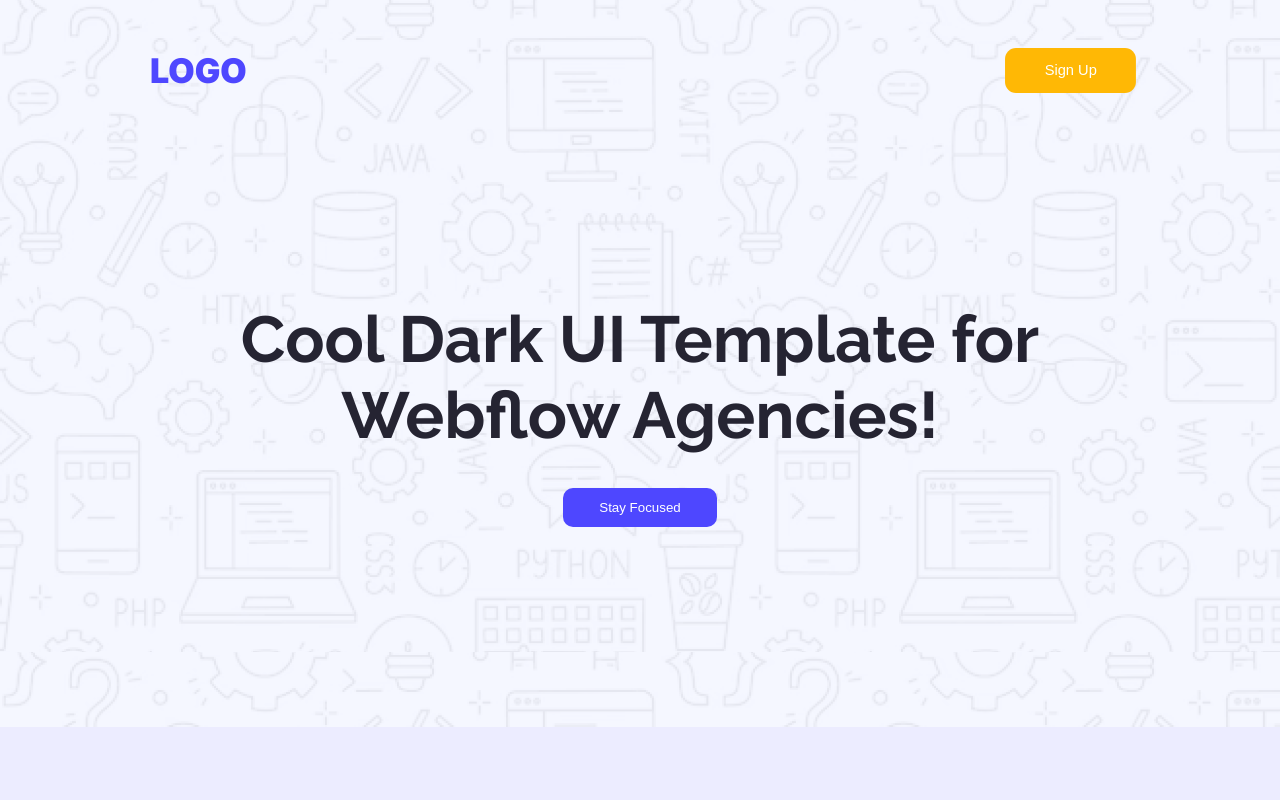
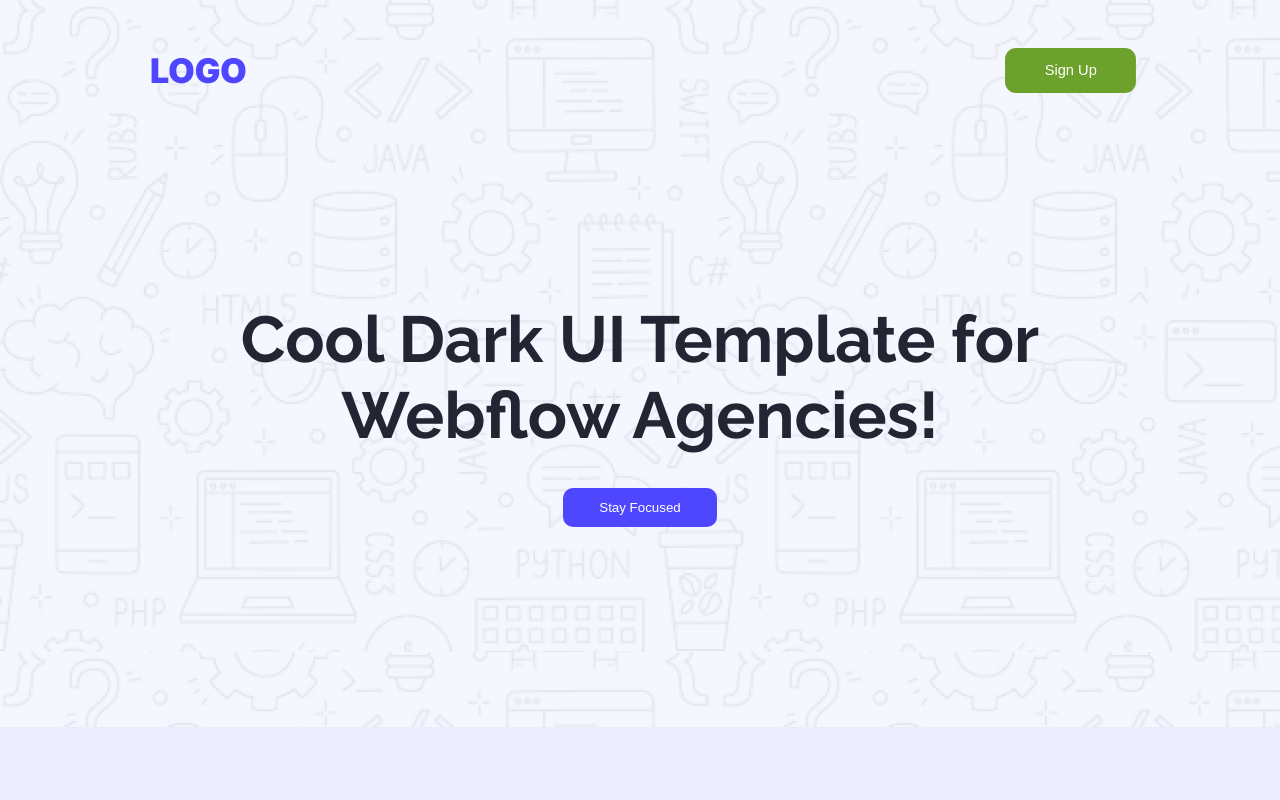
Before and after one commit to muttalib06/landing-launchpad, a plain HTML site: page index.html in a window 1280 px wide. In both pictures the pointer is over the button "Sign Up". Shown: the top 800 px of the page. Drawn offline with Linux system fonts and the light colour scheme.

Commit message:
added color of button during hover effect

```diff
--- a/styles/style.css
+++ b/styles/style.css
@@ -29,7 +29,7 @@ body{     background-color:rgb(78, 71, 255,0.1);
 }
 .primary-btn:hover{
         transform: scale(1.1);
-        background-color: #FFB805;
+        background-color: #6ca12b;
 }
 .primary-inter-text{
         color: #4E47FF;
```
